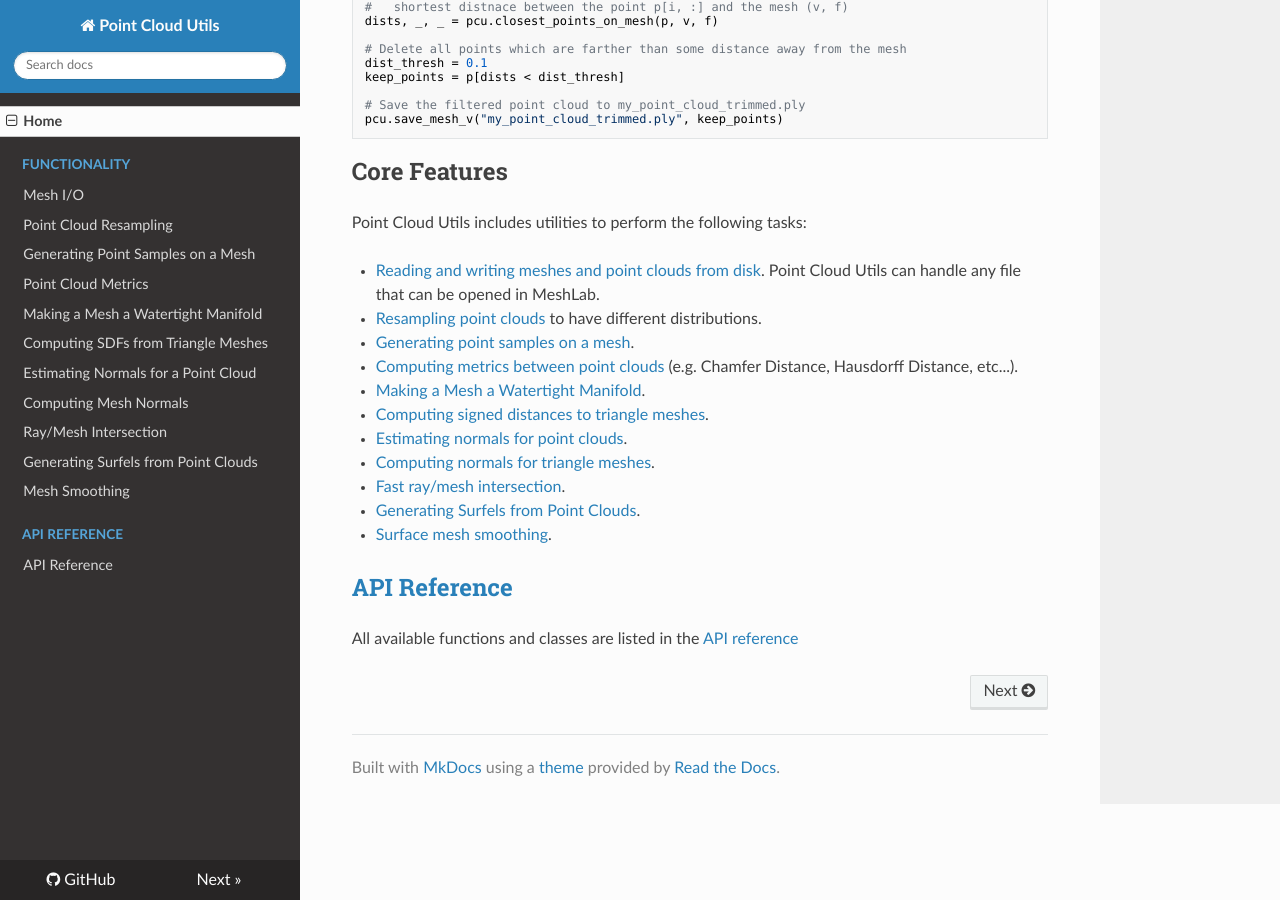
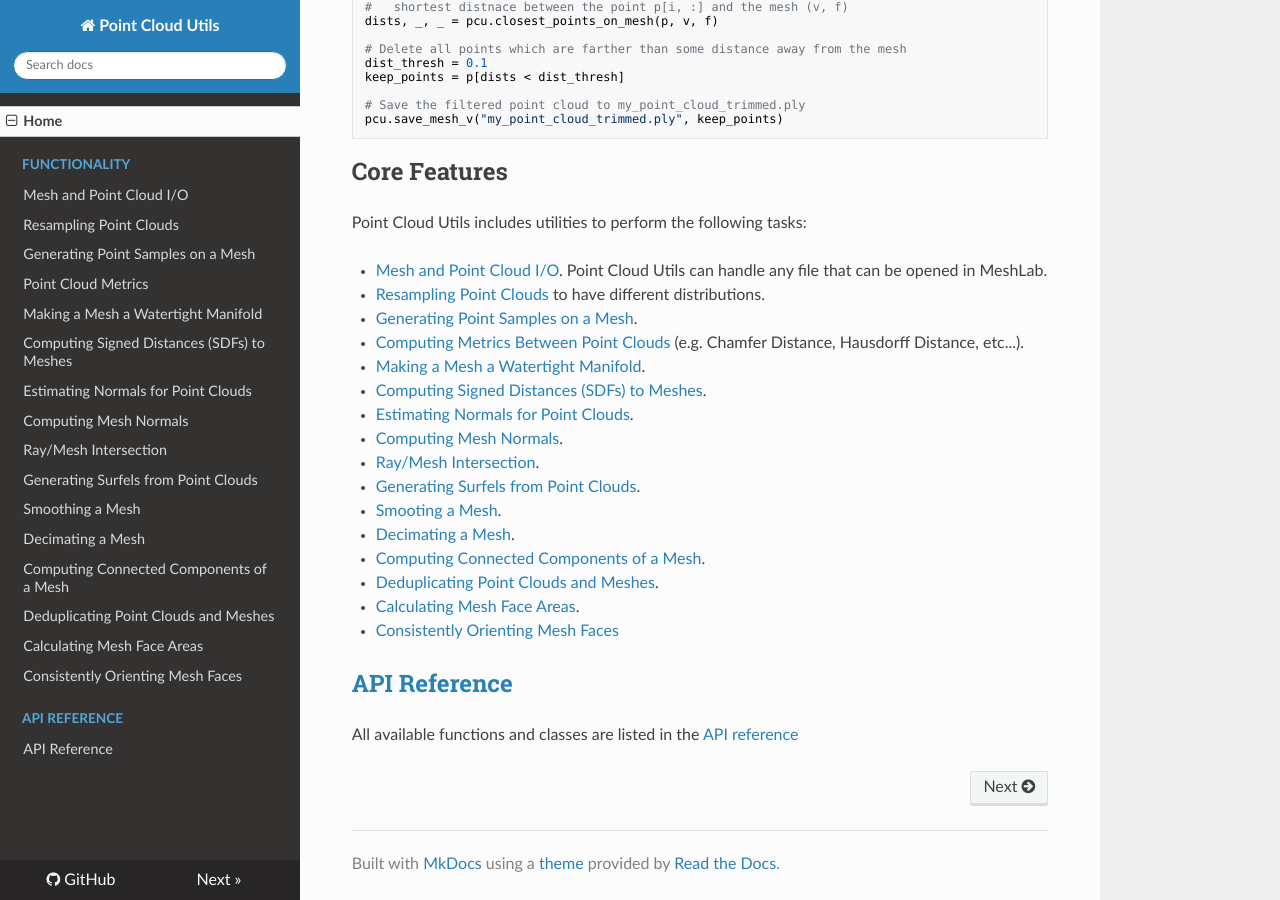
Before and after one commit to fwilliams/point-cloud-utils, an MkDocs documentation site: the page built from docs/docs/index.md, in a window 1280 px wide and 900 px high, scrolled down 729 px. Built offline with MkDocs 1.6.1, drawn with Linux system fonts in a browser that asks for light colours; nearby versions of some CDN libraries.

Commit message:
naming and new sections

```diff
--- a/docs/docs/index.md
+++ b/docs/docs/index.md
@@ -43,17 +43,22 @@ pcu.save_mesh_v("my_point_cloud_trimmed.ply", keep_points)
 ## Core Features
 Point Cloud Utils includes utilities to perform the following tasks:
 
-* [Reading and writing meshes and point clouds from disk](sections/mesh_io). Point Cloud Utils can handle any file that can be opened in MeshLab.
-* [Resampling point clouds](sections/point_cloud_resampling) to have different distributions.
-* [Generating point samples on a mesh](sections/mesh_sampling).
-* [Computing metrics between point clouds](sections/shape_metrics) (e.g. Chamfer Distance, Hausdorff Distance, etc...).
+* [Mesh and Point Cloud I/O](sections/mesh_io). Point Cloud Utils can handle any file that can be opened in MeshLab.
+* [Resampling Point Clouds](sections/point_cloud_resampling) to have different distributions.
+* [Generating Point Samples on a Mesh](sections/mesh_sampling).
+* [Computing Metrics Between Point Clouds](sections/shape_metrics) (e.g. Chamfer Distance, Hausdorff Distance, etc...).
 * [Making a Mesh a Watertight Manifold](sections/watertight_manifold).
-* [Computing signed distances to triangle meshes](sections/mesh_sdf).
-* [Estimating normals for point clouds](sections/point_cloud_normal_estimation).
-* [Computing normals for triangle meshes](sections/mesh_normal_estimation).
-* [Fast ray/mesh intersection](sections/ray_mesh_intersection).
+* [Computing Signed Distances (SDFs) to Meshes](sections/mesh_sdf).
+* [Estimating Normals for Point Clouds](sections/point_cloud_normal_estimation).
+* [Computing Mesh Normals](sections/mesh_normal_estimation).
+* [Ray/Mesh Intersection](sections/ray_mesh_intersection).
 * [Generating Surfels from Point Clouds](sections/surfels).
-* [Surface mesh smoothing](sections/mesh_smoothing).
+* [Smooting a Mesh](sections/mesh_smoothing).
+* [Decimating a Mesh](sections/mesh_decimation).
+* [Computing Connected Components of a Mesh](sections/computing_connected_components_of_a_mesh.md).
+* [Deduplicating Point Clouds and Meshes](sections/deduplicating_point_clouds_and_meshes).
+* [Calculating Mesh Face Areas](sections/calculating_mesh_face_areas).
+* [Consistently Orienting Mesh Faces](sections/consistently_orienting_mesh_faces.md)
 
 
 ## [API Reference](sections/api_reference.md)
--- a/docs/mkdocs.yml
+++ b/docs/mkdocs.yml
@@ -6,17 +6,22 @@ nav:
   - Home: index.md
 #  - About: about.md
   - Functionality:
-      - "Mesh I/O": sections/mesh_io.md
-      - "Point Cloud Resampling": sections/point_cloud_resampling.md
+      - "Mesh and Point Cloud I/O": sections/mesh_io.md
+      - "Resampling Point Clouds": sections/point_cloud_resampling.md
       - "Generating Point Samples on a Mesh": sections/mesh_sampling.md
       - "Point Cloud Metrics": sections/shape_metrics.md
       - "Making a Mesh a Watertight Manifold": sections/watertight_manifold.md
-      - "Computing SDFs from Triangle Meshes": sections/mesh_sdf.md
-      - "Estimating Normals for a Point Cloud": sections/point_cloud_normal_estimation.md
+      - "Computing Signed Distances (SDFs) to Meshes": sections/mesh_sdf.md
+      - "Estimating Normals for Point Clouds": sections/point_cloud_normal_estimation.md
       - "Computing Mesh Normals": sections/mesh_normal_estimation.md
       - "Ray/Mesh Intersection": sections/ray_mesh_intersection.md
       - "Generating Surfels from Point Clouds": sections/surfels.md
-      - "Mesh Smoothing": sections/mesh_smoothing.md
+      - "Smoothing a Mesh": sections/mesh_smoothing.md
+      - "Decimating a Mesh": sections/mesh_decimation.md
+      - "Computing Connected Components of a Mesh": sections/computing_connected_components_of_a_mesh.md
+      - "Deduplicating Point Clouds and Meshes": sections/deduplicating_point_clouds_and_meshes.md
+      - "Calculating Mesh Face Areas": sections/calculating_mesh_face_areas.md
+      - "Consistently Orienting Mesh Faces": sections/consistently_orienting_mesh_faces.md
   - API Reference:
       - "API Reference": sections/api_reference.md
 theme:
```
Also changed, not shown: docs/docs/sections/calculating_mesh_face_areas.md (added, +1 -0 lines), docs/docs/sections/computing_connected_components_of_a_mesh.md (added, +1 -0 lines), docs/docs/sections/consistently_orienting_mesh_faces.md (added, +1 -0 lines), docs/docs/sections/deduplicating_point_clouds_and_meshes.md (added, +1 -0 lines), docs/docs/sections/mesh_decimation.md (added, +1 -0 lines), docs/docs/sections/mesh_normal_estimation.md (+3 -3 lines), docs/docs/sections/mesh_sampling.md (+1 -1 lines), docs/docs/sections/mesh_sdf.md (+2 -2 lines), docs/docs/sections/mesh_smoothing.md (+1 -0 lines), docs/docs/sections/point_cloud_resampling.md (+1 -1 lines), docs/docs/sections/removing_unreferenced_mesh_vertices.md (added, +1 -0 lines).
